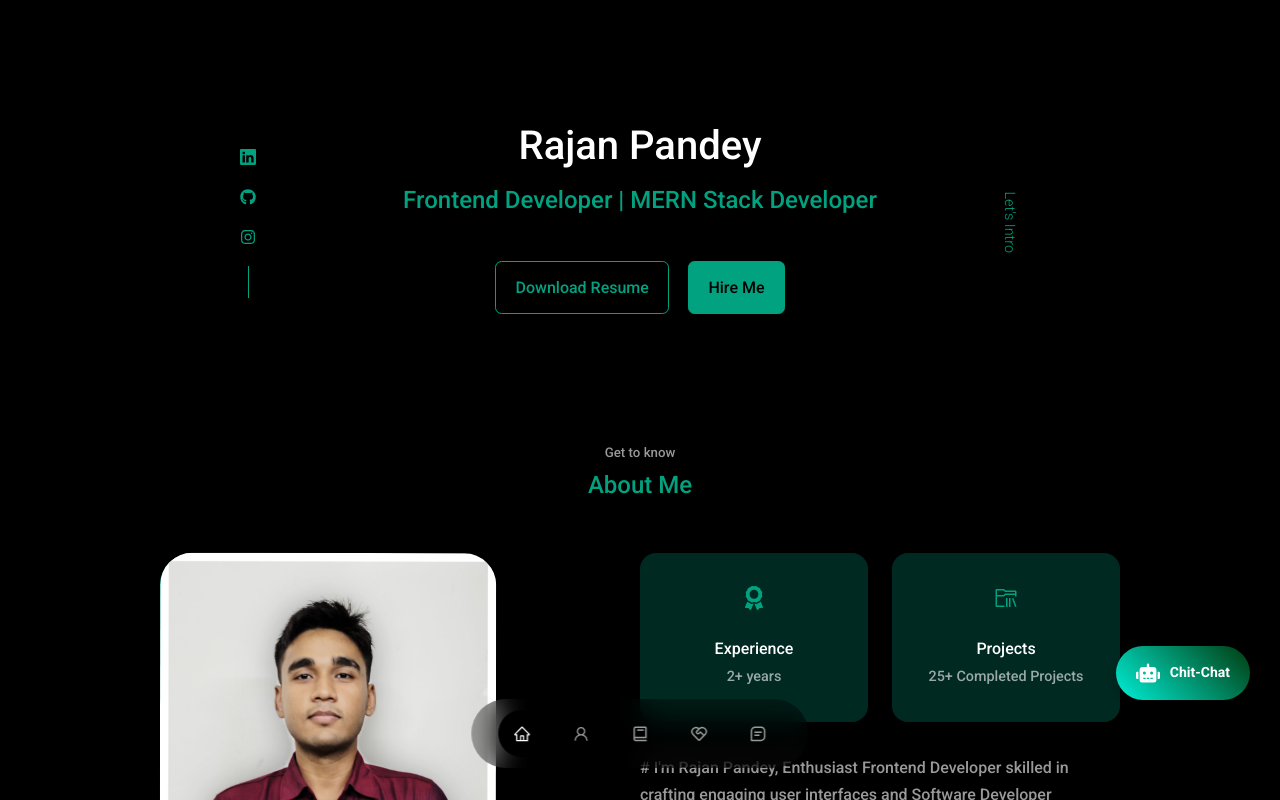
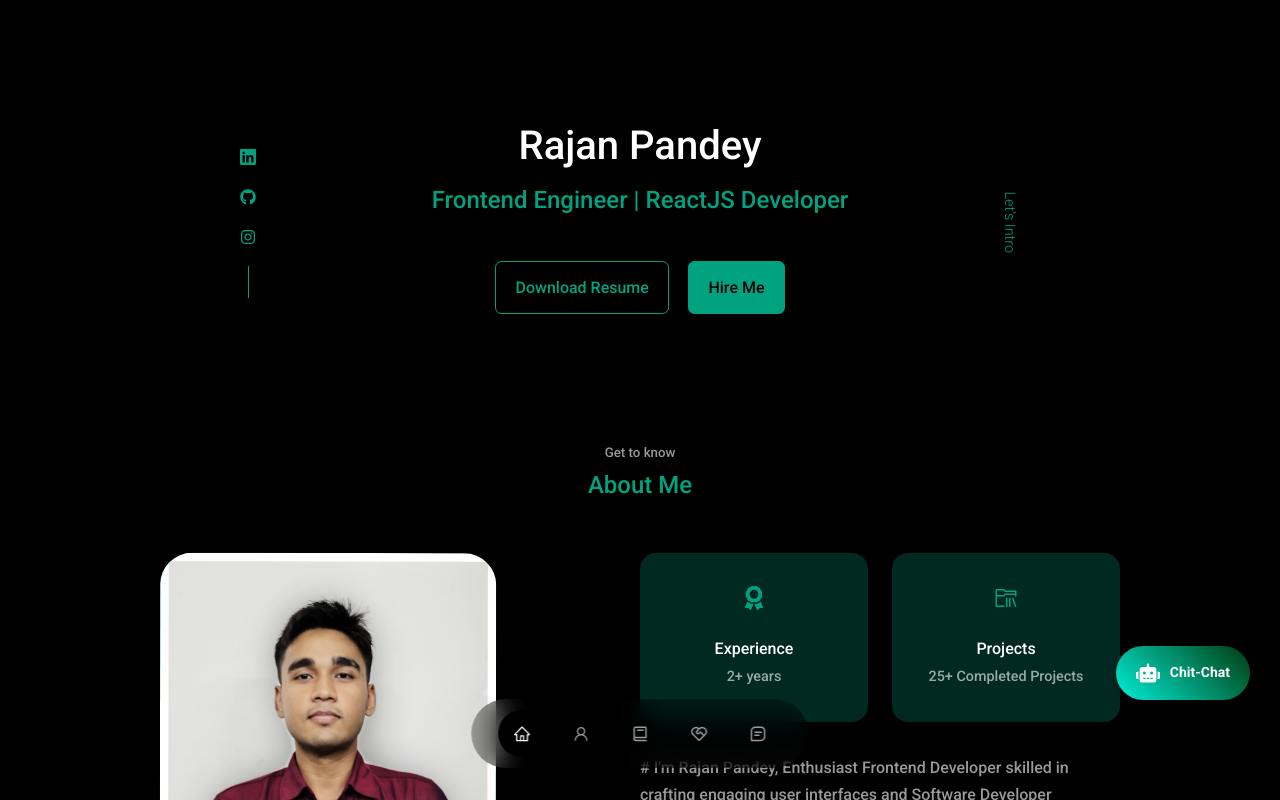
Before and after one commit to RajanPandey1311/Rajan_PortFolio, a React (Create React App) app: page / in a window 1280 px wide. Shown: the top 800 px of the page. Built offline with nearby package versions, Linux system fonts and the light colour scheme.

Commit message:
Update job title in Header component

```diff
--- a/src/components/header/Header.jsx
+++ b/src/components/header/Header.jsx
@@ -9,7 +9,7 @@ const Header = () => {
       <div className="container header__container">
         {/* <h3>Hello!👋Connections, I'm</h3> */}
         <h1>Rajan Pandey</h1>
-        <h2 className="text-light">Frontend Developer | MERN Stack Developer</h2>
+        <h2 className="text-light">Frontend Engineer | ReactJS Developer</h2>
         <CTA />
         <a href="#contact" className="scroll__down">
           Let's Intro
```
